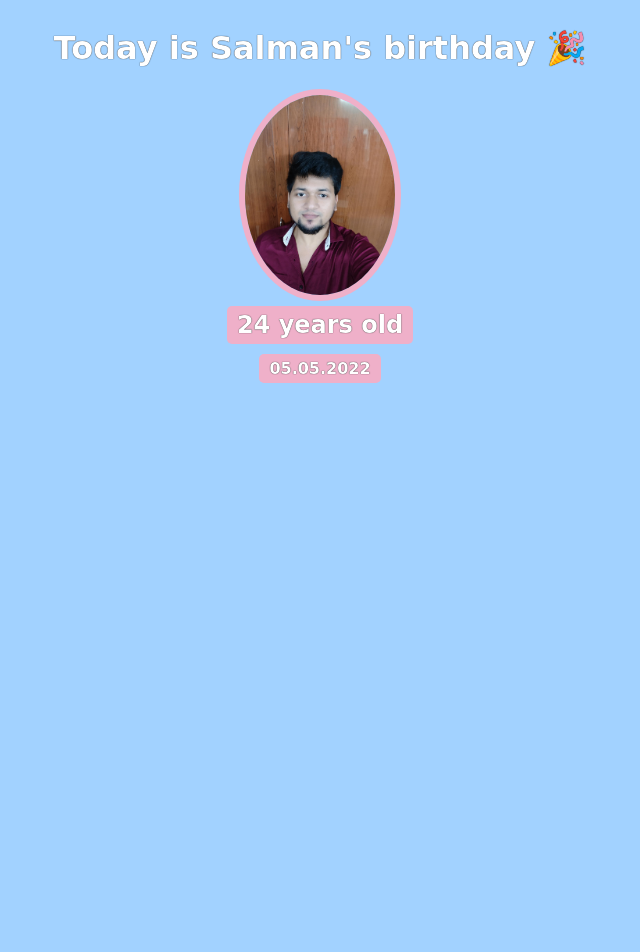
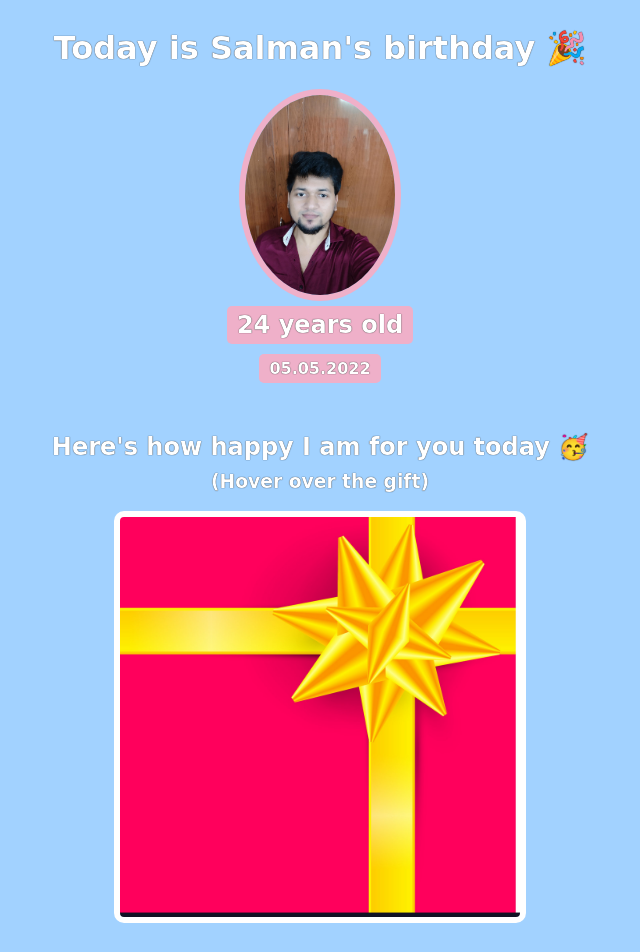
Before and after one commit to salmantec/HTML-CSS, a plain HTML site: page birthday-gift-site/index.html in a window 1280 px wide. Shown: the top 952 px of the page, without its empty margins (320-960 px from the left). Before the commit the page ends 800 px from the top, so only its background shows below. Drawn offline with Linux system fonts and the light colour scheme; a web font is replaced by a local one.

Commit message:
Covering gift section, added few related images and GIFs

```diff
--- a/birthday-gift-site/index.html
+++ b/birthday-gift-site/index.html
@@ -13,5 +13,14 @@
             <h2 id="bday-age">24 years old</h2>
             <h4 id="bday-date">05.05.2022</h4>
         </div>
+        <div class="gift-section">
+            <h2 class="gift-title">Here's how happy I am for you today 🥳</h2>
+            <h3 class="gift-hint">(Hover over the gift)</h3>
+            <div class="gift-img" id="gift-img-happy"></div>
+        </div>
+        <div class="gift-section">
+            <h2 class="gift-title">How people react when you enter the room 😍</h2>
+            <div class="gift-img" id="gift-img-hot"></div>
+        </div>
     </body>
 </html>
--- a/birthday-gift-site/styles.css
+++ b/birthday-gift-site/styles.css
@@ -34,3 +34,33 @@ h1, h2, h3, h4, p {
     flex-direction: column;
     align-items: center;
 }
+
+.gift-section {
+    margin-top: 50px;
+}
+
+.gift-title {
+    margin-bottom: 10px;
+}
+
+.gift-hint {
+    margin-top: 0;
+}
+
+.gift-img {
+    width: 400px;
+    border: 6px solid white;
+    border-radius: 10px;
+    height: 400px;
+    background-image: url("images/gift-cover.jpg");
+    background-size: cover;
+    margin: 0 auto;
+}
+
+#gift-img-happy:hover {
+    background-image: url("images/happy.webp");
+}
+
+#gift-img-hot:hover {
+    background-image: url("images/hot.webp");
+}
```
Also changed, not shown: birthday-gift-site/images/gift-cover.jpg (added), birthday-gift-site/images/happy.webp (added), birthday-gift-site/images/hot.webp (added).
